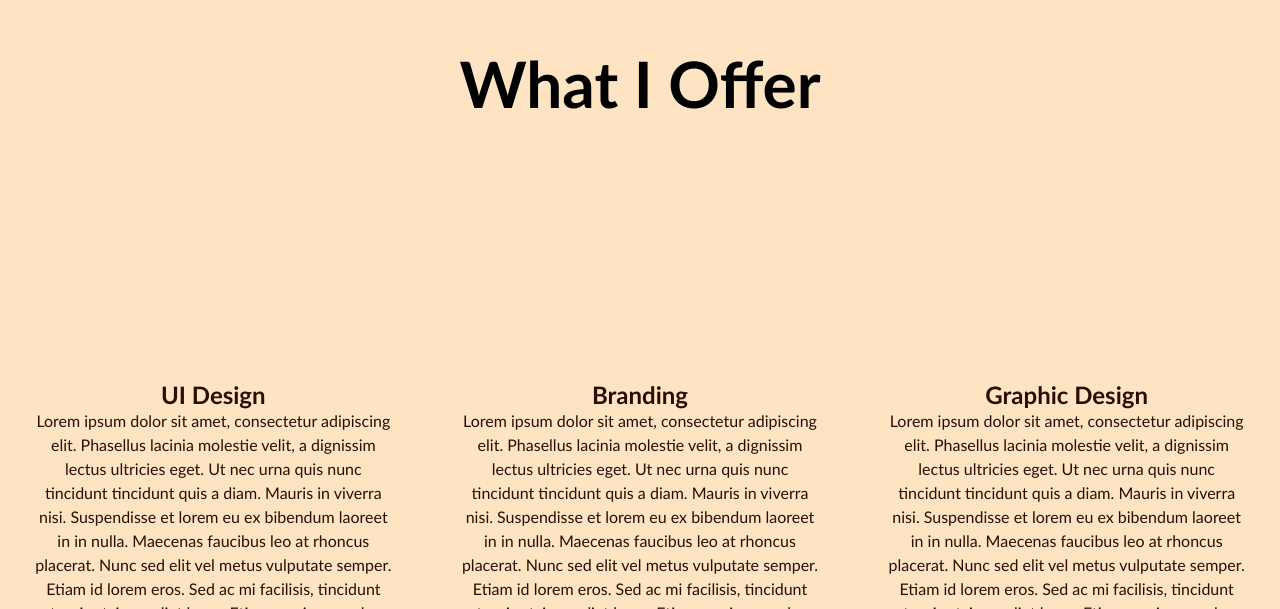
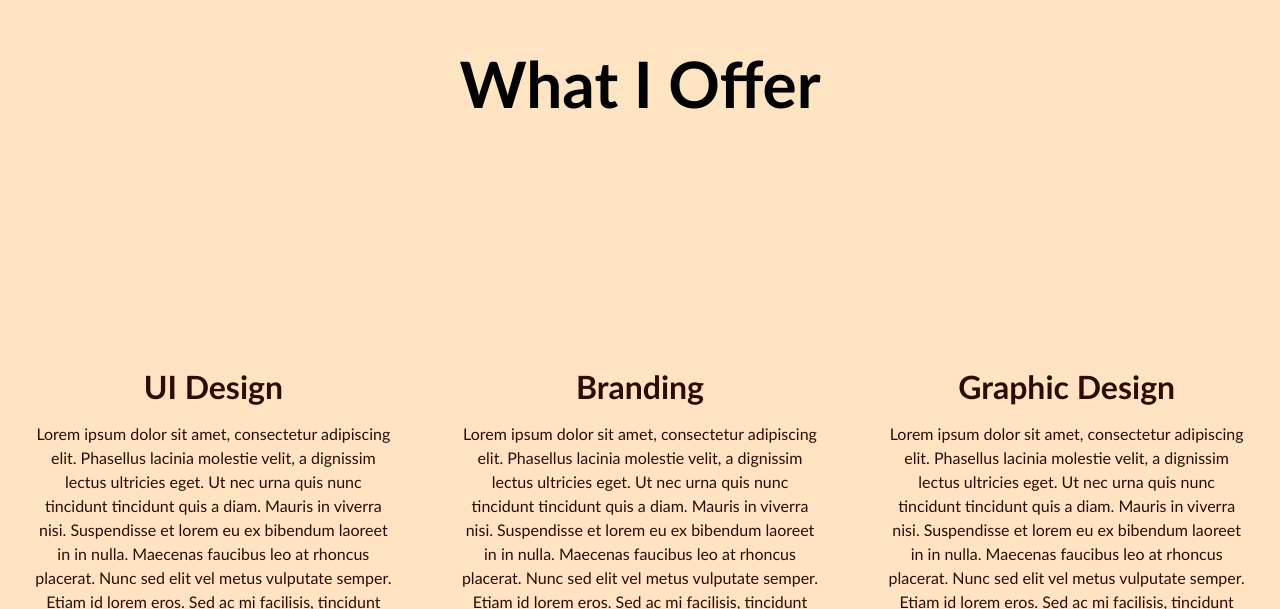
Before and after one commit to Amuaya/portfolio, a plain HTML site: page index.html in a window 1280 px wide. Shown: the part 1571-2180 px from the top of the page. Drawn offline with Linux system fonts and the light colour scheme.

```diff
--- a/style.css
+++ b/style.css
@@ -72,6 +72,13 @@ h1 {
     font-weight: bold;
 }
 
+.column h2 {
+    text-align: center;
+    margin-bottom: 1rem;
+    font-size: 2rem;
+    font-weight: bold;
+}
+
 .column p {
     text-align: center;
     margin-bottom: 2rem;
@@ -81,7 +88,8 @@ h1 {
 
 button {
     padding: 1rem 3rem;
-    font-size: 1rem;
+    font-size: 1.3rem;
+    font-weight: 600;
     border: none;
     color: bisque;
     background-color: #98504B;
```
